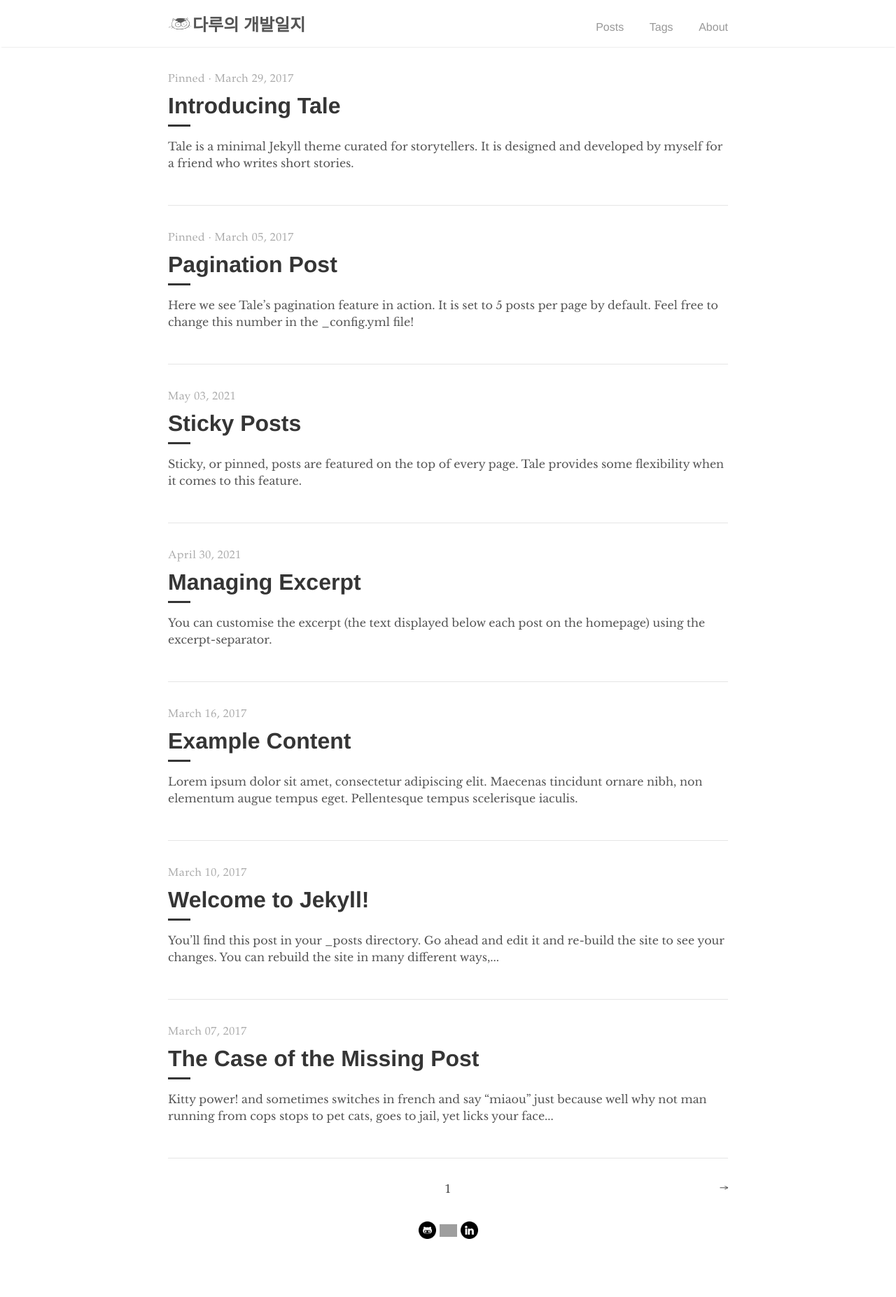
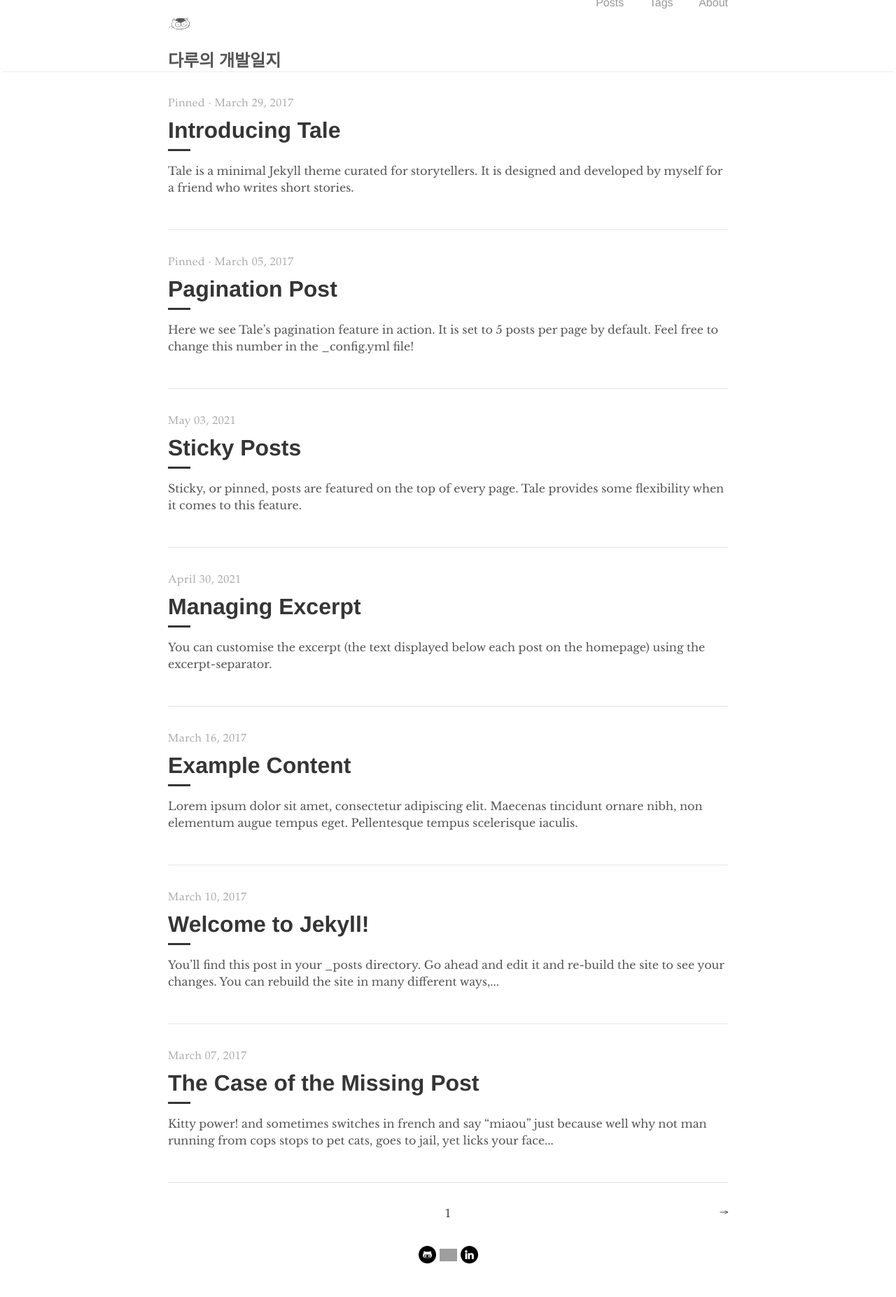
Before and after one commit to daru1027/daru1027.github.io, a Jekyll site: the page built from index.html, in a window 1280 px wide. Shown: the whole page at 70% size. Built offline with Jekyll 4.4.1, drawn with Linux system fonts in a browser that asks for light colours; the list of posts is cut into pages by our own code; before the commit the page ends 1819 px from its top, so only the background shows below that; grey boxes are pictures that could not be loaded.

Commit message:
FIX: navigation 개편 시도

```diff
--- a/_includes/navigation.html
+++ b/_includes/navigation.html
@@ -2,10 +2,10 @@
   <div class="nav-container">
     <div style="float: left">
       <img src="/images/sudal-256.png" width="35">
+      <a href="{{ site.baseurl }}/">
+        <h2 class="nav-title">{{ site.title }}</h2>
+      </a>
     </div>
-    <a href="{{ site.baseurl }}/">
-      <h2 class="nav-title">{{ site.title }}</h2>
-    </a>
     <ul>
       <li><a href="{{ site.baseurl }}/">Posts</a></li>
       <li><a href="{{ '/tags' | prepend: site.baseurl }}">Tags</a></li>
```
